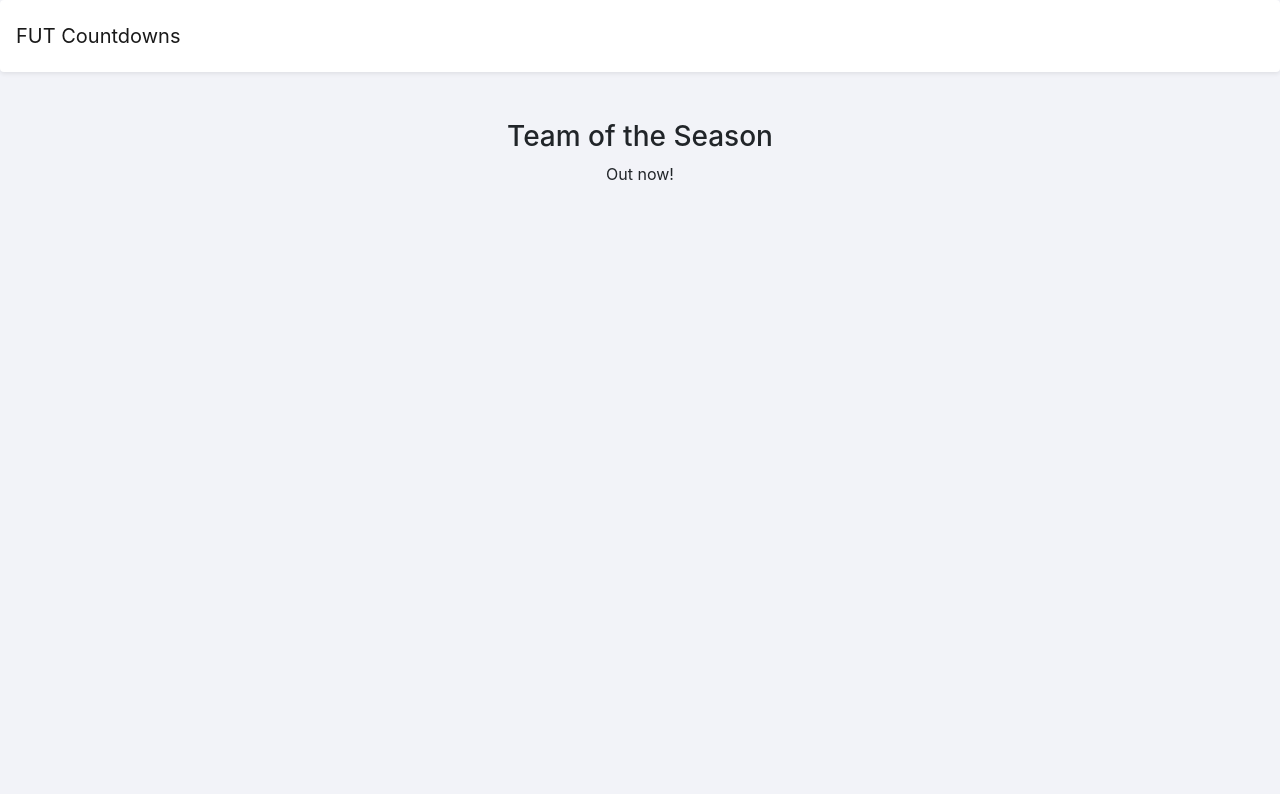
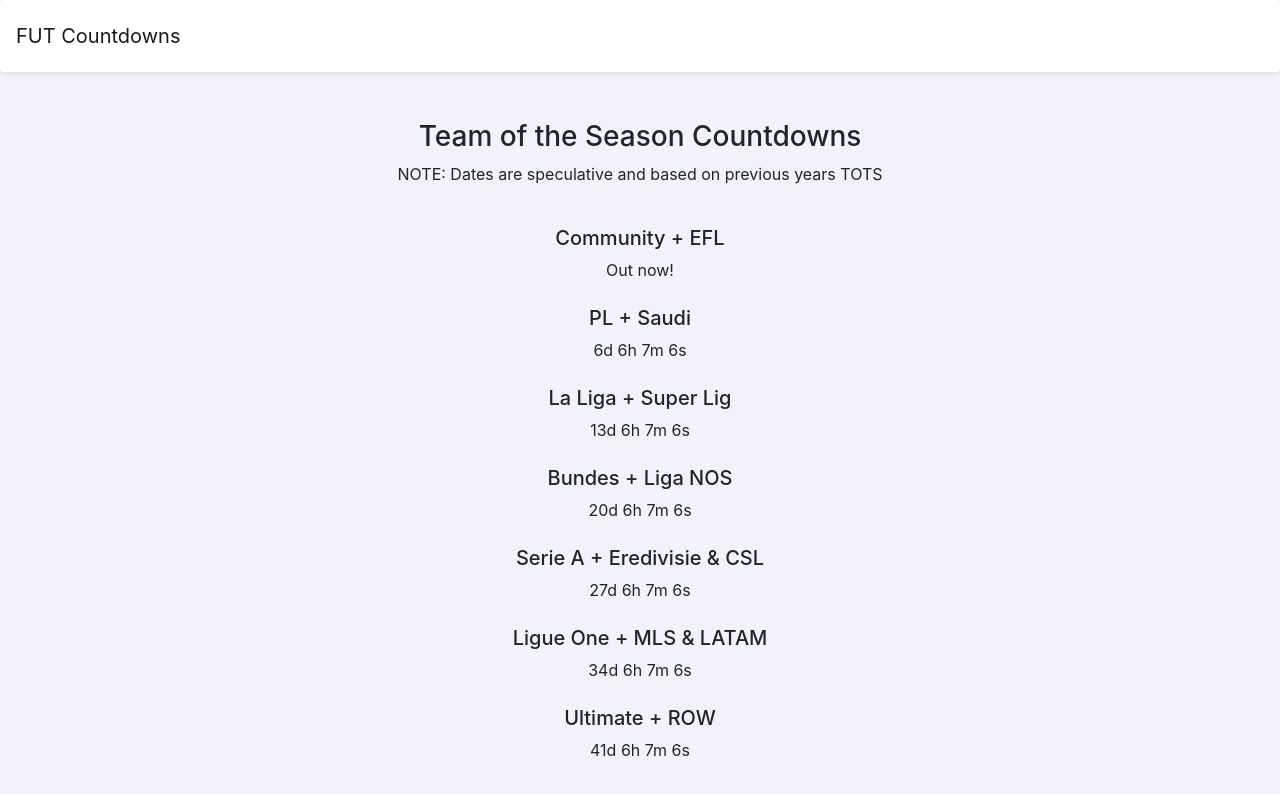
Before and after one commit to LouisWhite15/fut-countdowns, a React (Create React App) app: page / in a window 1280 px wide. Shown: the top 794 px of the page. Built offline with nearby package versions, Linux system fonts and the light colour scheme.

Commit message:
feat: added countdowns for the rest of TOTS

```diff
--- a/public/index.html
+++ b/public/index.html
@@ -24,7 +24,7 @@
       work correctly both with client-side routing and a non-root public URL.
       Learn how to configure a non-root public URL by running `npm run build`.
     -->
-    <title>React App</title>
+    <title>FUT Countdowns</title>
   </head>
   <body>
     <noscript>You need to enable JavaScript to run this app.</noscript>
--- a/src/components/App.tsx
+++ b/src/components/App.tsx
@@ -1,19 +1,51 @@
 import Countdown from './countdown';
 import Header from './layout/header';
 import Footer from './layout/footer';
-import { getTeamOfTheSeasonReleaseDate } from '../helpers/countdown-helper';
+import { Row } from 'reactstrap';
+import * as countdownHelper from '../helpers/countdown-helper';
 
 function App() {
   return (
     <div className="app">
-
         <div className="main-content">
           <Header
             brandText='FUT Countdowns'
           />
+          <Row className='justify-content-center'>
+            <h3>Team of the Season Countdowns</h3>
+          </Row>
+          <Row className='justify-content-center'>
+            <p>NOTE: Dates are speculative and based on previous years TOTS</p>
+          </Row>
+          <br />
           <Countdown
-            countdownTo={getTeamOfTheSeasonReleaseDate()}
-            title='Team of the Season' />
+            countdownTo={countdownHelper.getCommunityDate()}
+            title='Community + EFL' />
+          <br />
+          <Countdown
+            countdownTo={countdownHelper.getPremierLeagueDate()}
+            title='PL + Saudi' />
+          <br />
+          <Countdown
+            countdownTo={countdownHelper.getLaLigaDate()}
+            title='La Liga + Super Lig' />
+          <br />
+          <Countdown
+            countdownTo={countdownHelper.getBundesDate()}
+            title='Bundes + Liga NOS' />
+          <br />
+          <Countdown
+            countdownTo={countdownHelper.getSerieADate()}
+            title='Serie A + Eredivisie &amp; CSL' />
+          <br />
+          <Countdown
+            countdownTo={countdownHelper.getLigueOneDate()}
+            title='Ligue One + MLS &amp; LATAM' />
+          <br />
+          <Countdown
+            countdownTo={countdownHelper.getUltimateDate()}
+            title='Ultimate + ROW' />
+          <br />
           <Footer />
         </div>
     </div>
--- a/src/components/countdown.tsx
+++ b/src/components/countdown.tsx
@@ -19,10 +19,6 @@ const Countdown = ({ countdownTo, title }: CountdownProps) => {
   });
 
   useEffect(() => {
-    const tick = setInterval(() => updateCountdown(), 1000);
-    return () => clearInterval(tick)
-  }, []);
-
     const updateCountdown = () => {
       if (countdownDate) {
         // Get the current time
@@ -42,7 +38,10 @@ const Countdown = ({ countdownTo, title }: CountdownProps) => {
           seconds: Math.floor(distanceToDate.seconds),
           isComplete: isComplete });
       }
-  }
+    };
+    const tick = setInterval(() => updateCountdown(), 1000);
+    return () => clearInterval(tick)
+  }, [countdownDate]);
 
   const ActiveCountdown = () => {
     return <div>{state.days}d {state.hours}h {state.minutes}m {state.seconds}s</div>
@@ -66,7 +65,7 @@ const Countdown = ({ countdownTo, title }: CountdownProps) => {
       <Container>
         <Row className='justify-content-center'>
           <div className='title'>
-            <h3>{title}</h3>
+            <h5>{title}</h5>
           </div>
         </Row>
         <Row className='justify-content-center'>
--- a/src/helpers/countdown-helper.tsx
+++ b/src/helpers/countdown-helper.tsx
@@ -1,5 +1,29 @@
 import { DateTime } from "luxon";
 
-export const getTeamOfTheSeasonReleaseDate = () => {
+export const getCommunityDate = () => {
   return DateTime.utc(2021, 4, 23, 17, 0, 0);
 }
+
+export const getPremierLeagueDate = () => {
+  return DateTime.utc(2021, 4, 30, 17, 0, 0);
+}
+
+export const getLaLigaDate = () => {
+  return DateTime.utc(2021, 5, 7, 17, 0, 0);
+}
+
+export const getBundesDate = () => {
+  return DateTime.utc(2021, 5, 14, 17, 0, 0);
+}
+
+export const getSerieADate = () => {
+  return DateTime.utc(2021, 5, 21, 17, 0, 0);
+}
+
+export const getLigueOneDate = () => {
+  return DateTime.utc(2021, 5, 28, 17, 0, 0);
+}
+
+export const getUltimateDate = () => {
+  return DateTime.utc(2021, 6, 4, 17, 0, 0);
+}
```
Lines whose indentation alone changed are shown as unchanged.
